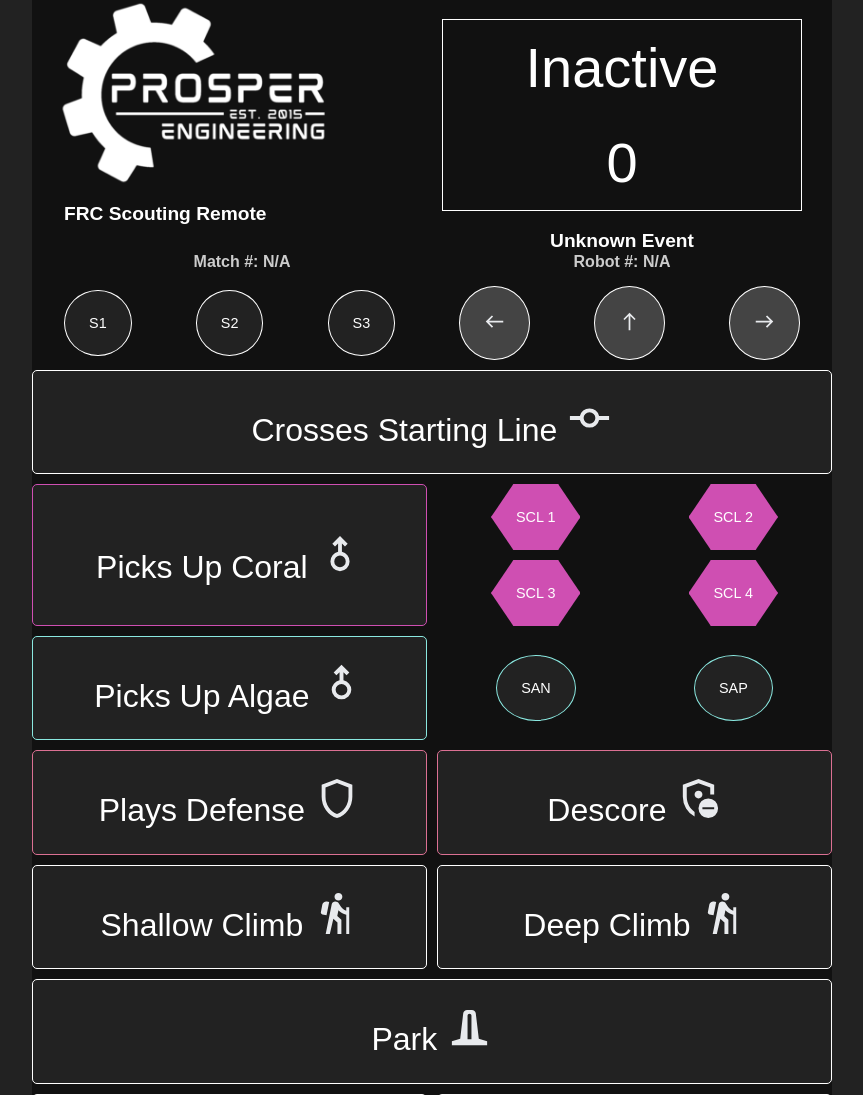
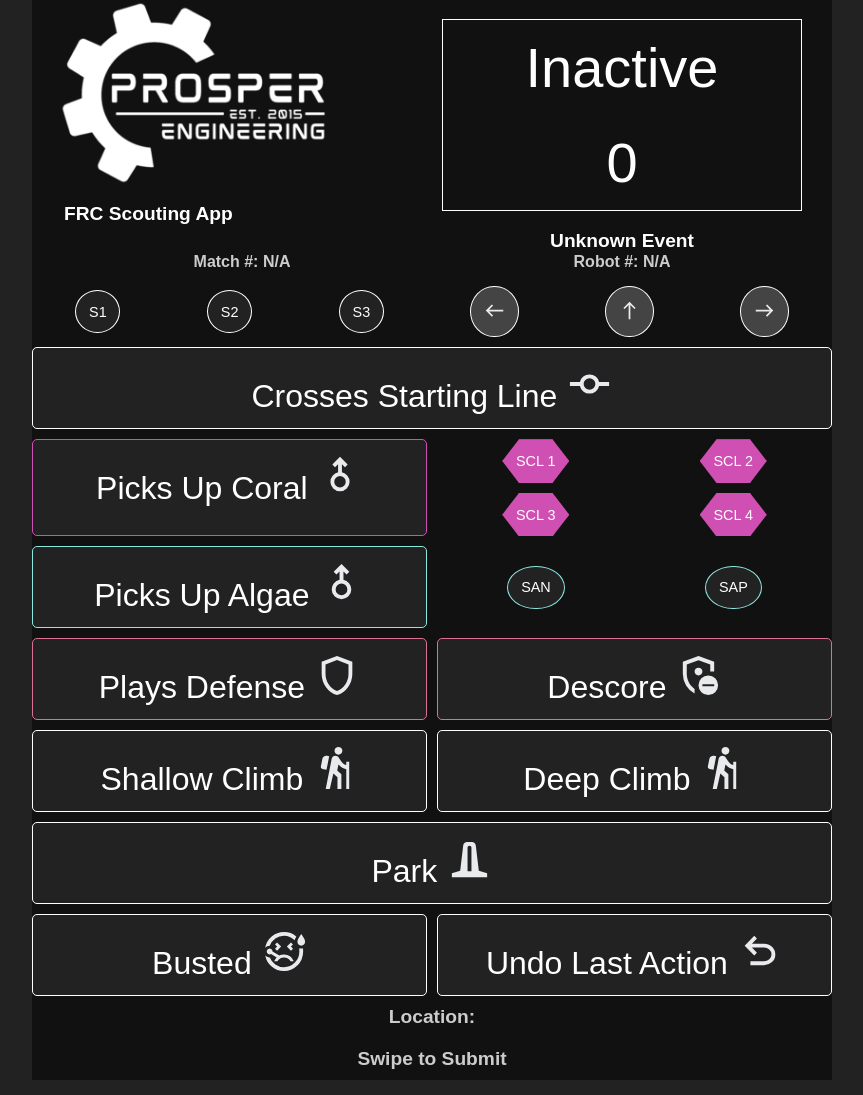
Before and after one commit to Prosper-FRC/Stat_Goblin, a PHP site: page /scouter/index.php in a window 1280 px wide. Shown: the top 1095 px of the page, without its empty margins (208-1071 px from the left). Run offline with PHP 8.4, Linux system fonts and the light colour scheme; data that the repository does not hold is empty.

Commit message:
updated size of page

```diff
--- a/scouter/index.php
+++ b/scouter/index.php
@@ -1,9 +1,7 @@
 <?php
     // Database connection details
-    $host = 'localhost';
-    $dbname = 'frc_scouting';
-    $username = 'root';
-    $password = 'pw123456';
+    // Include the database connection
+    require_once '../php/database_connection.php'; // Adjust the path based on your directory structure
     try {
         // Create a PDO instance to connect to the database
         $pdo = new PDO("mysql:host=$host;dbname=$dbname", $username, $password);
@@ -30,7 +28,7 @@
     <head>
         <meta charset="UTF-8">
         <meta name="viewport" content="width=device-width, initial-scale=1.0">
-        <title>FRC Scouting Remote</title>
+        <title>FRC Scouting App</title>
         <meta name="viewport" content="width=device-width, initial-scale=1.0">
         <!-- Load jQuery & Chart.js -->
         <script src="https://code.jquery.com/jquery-3.7.1.min.js"></script>
@@ -188,7 +186,7 @@
             position: relative;
             }
             .button {
-            padding: 1.5rem;
+            padding: .8rem;
             text-align: center;
             background-color: #222;
             color: #fff;
@@ -207,7 +205,7 @@
             color: #111;
             }
             .long-button { grid-column: span 2; } /* Spans both columns */
-            .PUC {grid-row: span 2; padding-top: 12%}
+            .PUC {grid-row: span 2; }
             /*
             .PUA { grid-row: span 2; border-radius: 50%; width:30%; margin-left: 28.5%; padding-top:15%; background-color: #8AE8E0;color:#111;border-color: #fff;border-width: 6px}
             */
@@ -341,7 +339,7 @@
                 <div id="logoAndScoreboard">
                     <div id="logoOuter">
                         <img src="../images/logo.png" class="logo" alt="Logo">
-                        <h1>FRC Scouting Remote</h1>
+                        <h1>FRC Scouting App</h1>
                     </div>
                     <div id="scoreboardOuter">
                         <div id="scoreboard" class="alliance">
```
Also changed, not shown: images/logo2.png (added), images/logo2.webp (added), images/swipeYeetLogo.png (added), 1 other file.
